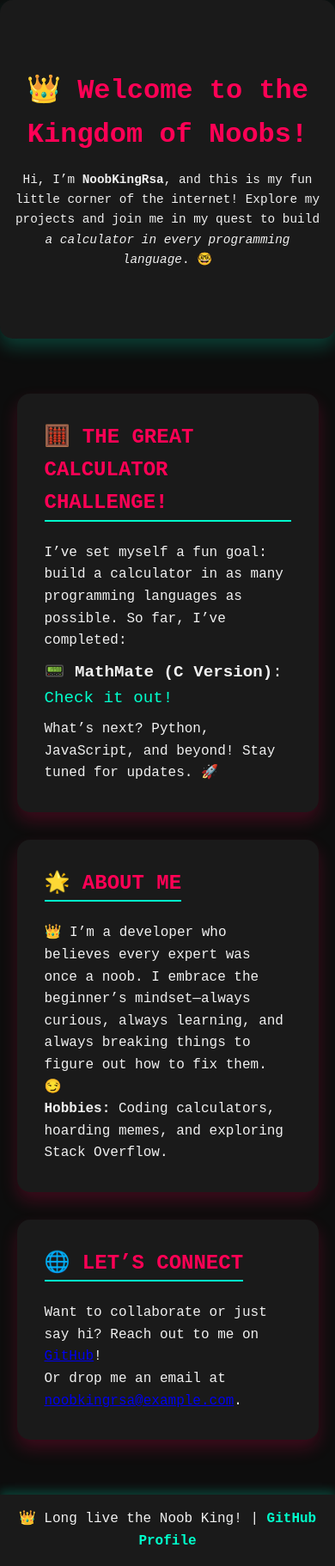
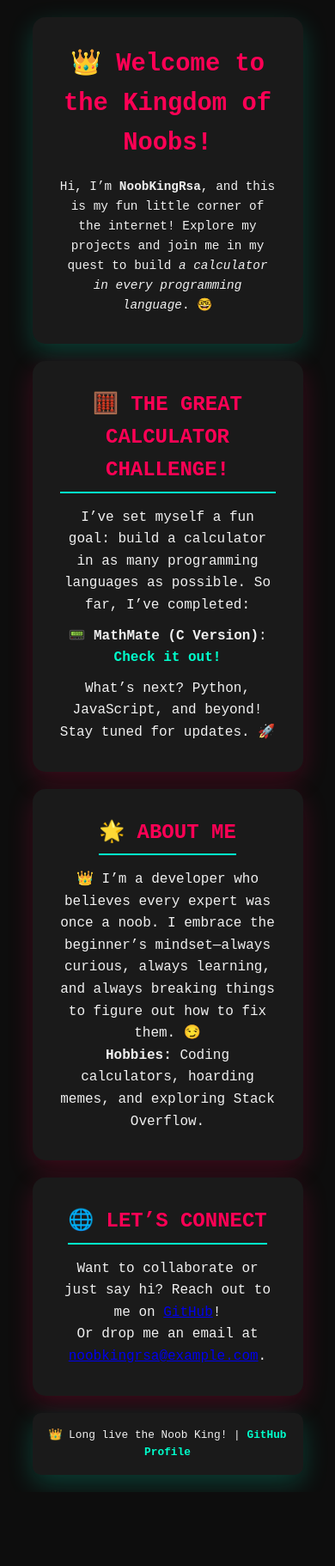
Before and after one commit to NoobKingRsa/NoobKingRsa.github.io, a plain HTML site: page index.html in a window 390 px wide. Shown: the whole page at 86% size. After the commit the page ends 1736 px from the top, so only its background shows below. Drawn offline with Linux system fonts and the light colour scheme.

Commit message:
style.css

```diff
--- a/style.css
+++ b/style.css
@@ -6,136 +6,124 @@
 }
 
 body {
-    font-family: 'Courier New', monospace;
-    background: #0d0d0d;
-    color: #f0f0f0;
+    font-family: 'Courier New', monospace; /* Hacker-style font */
+    background: #0d0d0d; /* Matte black */
+    color: #f0f0f0; /* Soft white text */
+    text-align: center;
     line-height: 1.6;
-    display: flex;
-    flex-direction: column;
-    align-items: center;
+    padding: 20px;
 }
 
-/* Navigation Bar */
-nav {
-    width: 100%;
-    background: #1a1a1a;
-    position: sticky;
-    top: 0;
-    z-index: 1000;
-    box-shadow: 0 5px 10px rgba(0, 0, 0, 0.5);
-}
-
-nav ul {
-    list-style: none;
-    display: flex;
-    justify-content: center;
-    padding: 1rem 0;
-}
-
-nav ul li {
-    margin: 0 1rem;
-}
-
-nav ul li a {
-    text-decoration: none;
-    color: #00ffcc;
-    text-transform: uppercase;
-    font-weight: bold;
-    transition: color 0.3s;
-}
-
-nav ul li a:hover {
-    color: #ff0055;
-}
-
-/* Hero Section */
+/* Header */
 header {
-    text-align: center;
-    padding: 5rem 1rem;
-    background: #1a1a1a;
-    box-shadow: 0 10px 20px rgba(0, 255, 204, 0.2);
-    margin-bottom: 2rem;
+    background: #1a1a1a; /* Dark grey for contrast */
+    padding: 2rem;
     border-radius: 15px;
+    box-shadow: 0 10px 30px rgba(0, 255, 204, 0.2); /* Aqua-neon glow */
+    margin-bottom: 20px;
+    width: 90%;
+    max-width: 800px;
+    margin-left: auto;
+    margin-right: auto;
 }
 
 header h1 {
-    font-size: 3rem;
-    color: #ff0055;
+    font-size: 2.8rem;
+    margin-bottom: 1rem;
+    color: #ff0055; /* Vivid cyber-pink for headings */
 }
 
 header p {
     font-size: 1.2rem;
-    margin-top: 1rem;
+    color: #f0f0f0; /* Soft white */
 }
 
-/* Sections */
-section {
+/* Main Content */
+main {
     width: 90%;
     max-width: 800px;
-    margin: 2rem auto;
-    background: #1a1a1a;
+    margin-left: auto;
+    margin-right: auto;
+}
+
+section {
+    background: #1a1a1a; /* Dark grey card backgrounds */
     padding: 2rem;
     border-radius: 15px;
-    box-shadow: 0 10px 20px rgba(255, 0, 85, 0.2);
+    box-shadow: 0 10px 30px rgba(255, 0, 85, 0.2); /* Cyber-pink glow */
+    margin-bottom: 20px;
+    position: relative;
+    overflow: hidden;
 }
 
 section h2 {
     font-size: 2rem;
-    color: #ff0055;
-    text-transform: uppercase;
-    border-bottom: 2px solid #00ffcc;
+    margin-bottom: 1rem;
+    color: #ff0055; /* Cyber-pink for headings */
+    text-transform: uppercase; /* Hacker-style text */
+    border-bottom: 2px solid #00ffcc; /* Aqua-neon underline */
     display: inline-block;
-    margin-bottom: 1.5rem;
+    padding-bottom: 5px;
 }
 
-section ul {
+ul.calculator-list {
     list-style: none;
     padding: 0;
 }
 
-section ul li {
-    margin: 0.5rem 0;
+ul.calculator-list li {
+    margin: 10px 0;
     font-size: 1.2rem;
+    color: #f0f0f0; /* Soft white text */
 }
 
-section ul li a {
-    color: #00ffcc;
+ul.calculator-list a {
     text-decoration: none;
-    transition: color 0.3s;
+    color: #00ffcc; /* Aqua-neon links */
+    font-weight: bold;
+    transition: color 0.3s, transform 0.3s;
 }
 
-section ul li a:hover {
-    color: #ff0055;
+ul.calculator-list a:hover {
+    color: #ff0055; /* Cyber-pink on hover */
+    transform: scale(1.1); /* Slight zoom effect */
 }
 
 /* Footer */
 footer {
-    text-align: center;
-    background: #1a1a1a;
+    margin-top: 20px;
+    background: #1a1a1a; /* Dark grey */
     padding: 1rem;
-    margin-top: 2rem;
-    width: 100%;
-    box-shadow: 0 -5px 10px rgba(0, 255, 204, 0.2);
+    border-radius: 10px;
+    box-shadow: 0 10px 30px rgba(0, 255, 204, 0.2); /* Aqua-neon glow */
+    width: 90%;
+    max-width: 800px;
+    margin-left: auto;
+    margin-right: auto;
+    position: relative;
+    overflow: hidden;
 }
 
 footer p {
     font-size: 1rem;
+    color: #f0f0f0; /* Soft white */
 }
 
 footer a {
-    color: #00ffcc;
+    color: #00ffcc; /* Aqua-neon links */
     text-decoration: none;
     font-weight: bold;
 }
 
 footer a:hover {
-    color: #ff0055;
+    text-decoration: underline;
+    color: #ff0055; /* Cyber-pink on hover */
 }
 
 /* Responsive Design */
 @media (max-width: 768px) {
     header h1 {
-        font-size: 2.5rem;
+        font-size: 2rem;
     }
 
     header p {
@@ -145,19 +133,15 @@ footer a:hover {
     section h2 {
         font-size: 1.8rem;
     }
+
+    footer p {
+        font-size: 0.9rem;
+    }
 }
 
 @media (max-width: 480px) {
-    nav ul {
-        flex-direction: column;
-    }
-
-    nav ul li {
-        margin: 0.5rem 0;
-    }
-
     header h1 {
-        font-size: 2rem;
+        font-size: 1.8rem;
     }
 
     header p {
@@ -167,4 +151,12 @@ footer a:hover {
     section h2 {
         font-size: 1.5rem;
     }
+
+    ul.calculator-list li {
+        font-size: 1rem;
+    }
+
+    footer p {
+        font-size: 0.8rem;
+    }
 }
```
